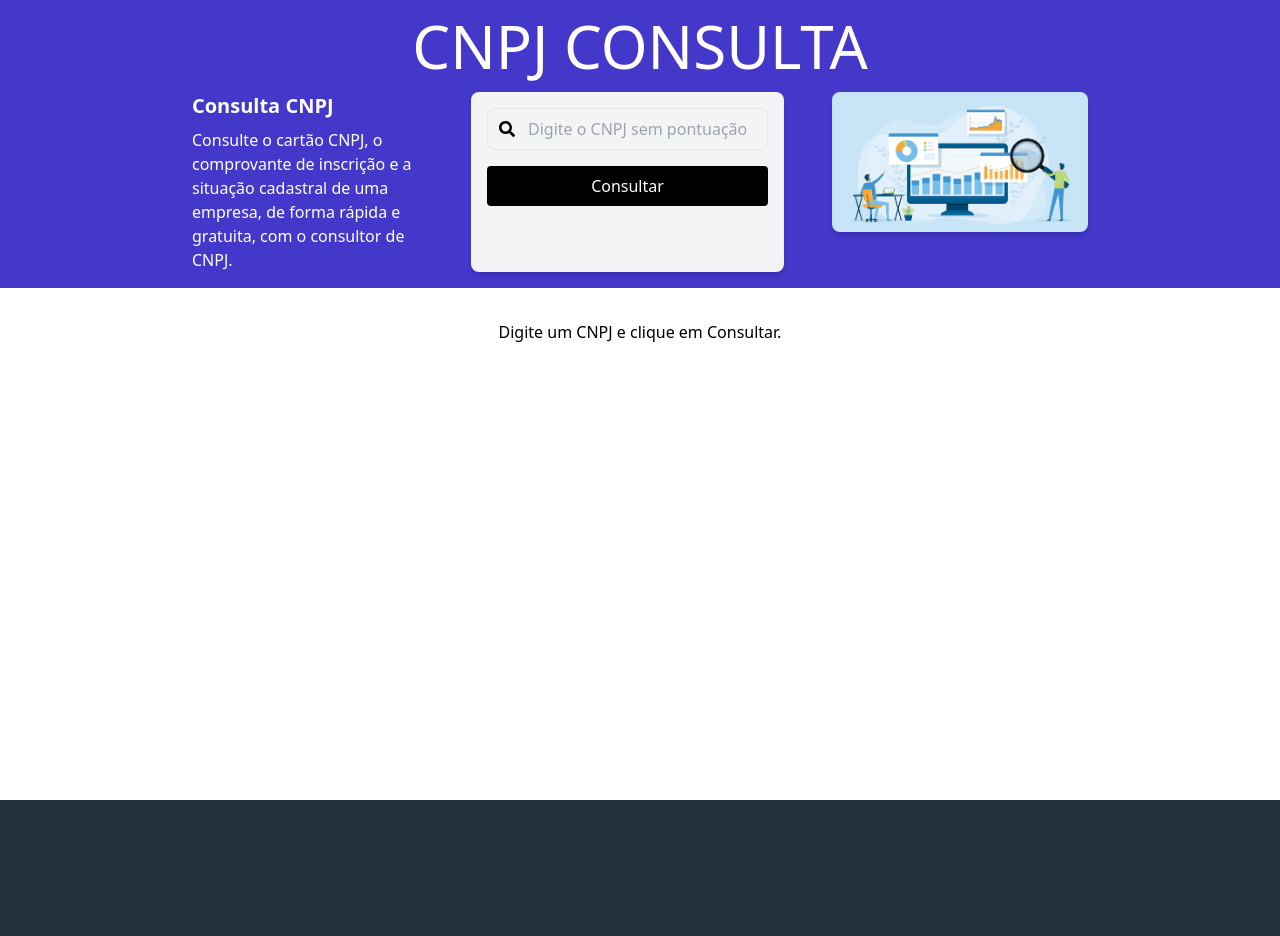
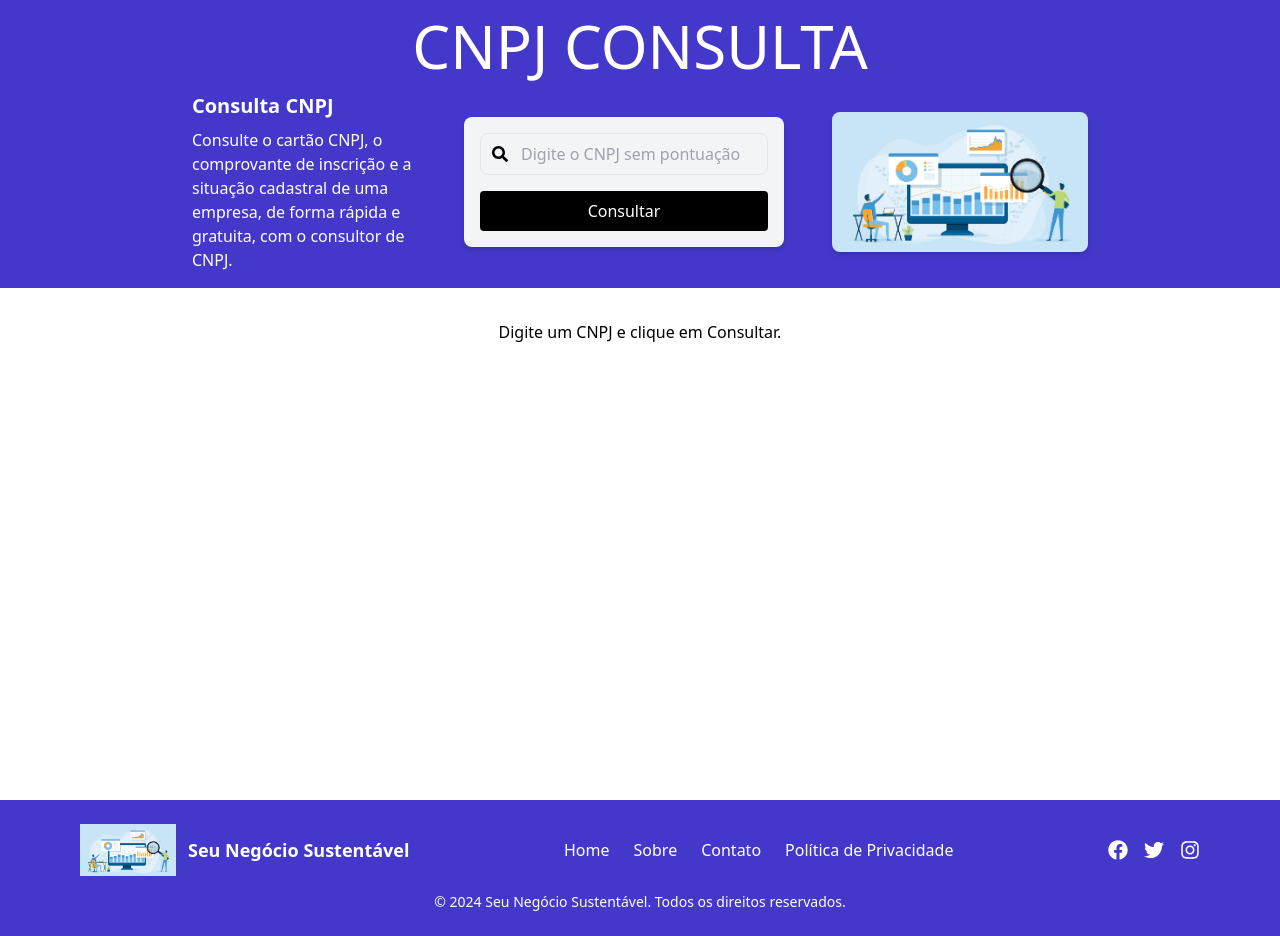
Before and after one commit to HiagoSant223/TesteDesenvolvedorFrontEnd, a React (Vite) app: page / in a window 1280 px wide. Before the commit the page ends 800 px from the top, so only its background shows below. Built offline with nearby package versions, Linux system fonts and the light colour scheme.

Commit message:
create componente Footer.tsx

```diff
--- a/src/App.css
+++ b/src/App.css
@@ -4,7 +4,6 @@ html, body {
   width: 100%;
   margin: 0;
   padding: 0;
-  background-color: #20303C;
 }
 
 #root {
--- a/src/App.tsx
+++ b/src/App.tsx
@@ -1,10 +1,12 @@
 import "./App.css";
+import Footer from "./components/Footer";
 import Input from "./components/Input";
 
 function App() {
   return (
     <>
       <Input />
+      <Footer/>
     </>
   );
 }
--- /dev/null
+++ b/src/components/Footer.tsx
@@ -0,0 +1,37 @@
+import { FaFacebook, FaTwitter, FaInstagram } from "react-icons/fa";
+import Logo from "../assets/logo.jpeg";
+
+const Footer = () => {
+  return (
+    <footer className="w-full bg-indigo-700 text-white py-6">
+      <div className="max-w-6xl mx-auto px-4 flex flex-col md:flex-row justify-between items-center">
+        <div className="flex items-center mb-4 md:mb-0">
+          <img src={Logo} alt="Logo" className="w-24 h-auto mr-3" />
+          <p className="text-lg font-semibold">Seu Negócio Sustentável</p>
+        </div>
+        <div className="flex flex-col md:flex-row items-center space-y-4 md:space-y-0 md:space-x-6">
+          <a href="/" className="hover:underline">Home</a>
+          <a href="/about" className="hover:underline">Sobre</a>
+          <a href="/contact" className="hover:underline">Contato</a>
+          <a href="/privacy" className="hover:underline">Política de Privacidade</a>
+        </div>
+        <div className="flex space-x-4 mt-4 md:mt-0">
+          <a href="https://facebook.com" target="_blank" rel="noopener noreferrer" className="text-xl hover:text-gray-400">
+            <FaFacebook />
+          </a>
+          <a href="https://twitter.com" target="_blank" rel="noopener noreferrer" className="text-xl hover:text-gray-400">
+            <FaTwitter />
+          </a>
+          <a href="https://instagram.com" target="_blank" rel="noopener noreferrer" className="text-xl hover:text-gray-400">
+            <FaInstagram />
+          </a>
+        </div>
+      </div>
+      <div className="text-center text-sm mt-4">
+        <p>&copy; {new Date().getFullYear()} Seu Negócio Sustentável. Todos os direitos reservados.</p>
+      </div>
+    </footer>
+  );
+};
+
+export default Footer;
--- a/src/components/Input.tsx
+++ b/src/components/Input.tsx
@@ -23,12 +23,12 @@ function Input() {
   };
 
   return (
-    <div className="w-full h-screen bg-white flex flex-col">
+    <div className="w-full h-full bg-white flex flex-col">
       <div className="w-full bg-indigo-700 p-4 flex flex-col items-center">
         <h1 className="text-6xl text-center text-white font-extralight mb-4">
           CNPJ CONSULTA
         </h1>
-        <div className="flex w-full max-w-4xl space-x-12"> {/* Ajuste o espaço aqui */}
+        <div className="flex w-full max-w-4xl space-x-12 items-center justify-between">
           <div className="flex-1 text-white">
             <h2 className="text-xl font-semibold mb-2">Consulta CNPJ</h2>
             <p>
@@ -37,7 +37,7 @@ function Input() {
             </p>
           </div>
 
-          <div className="flex flex-col items-center bg-gray-100 p-4 rounded-lg shadow-md">
+          <div className="flex flex-col items-center bg-gray-100 p-4 rounded-lg shadow-md w-full max-w-xs">
             <div className="relative w-full mb-4">
               <div className="absolute text-black left-3 top-1/2 transform -translate-y-1/2">
                 <FaSearch />
@@ -69,7 +69,7 @@ function Input() {
       </div>
       <div className="flex-1 pt-8 flex flex-col items-center overflow-y-auto">
         {infoData ? (
-          <div className="flex w-full max-w-6xl space-x-12"> {/* Ajuste o espaço aqui */}
+          <div className="flex w-full max-w-6xl space-x-12">
             <div className="flex-grow">
               <div className="w-full">
                 <EmpresaData data={infoData} />
```
